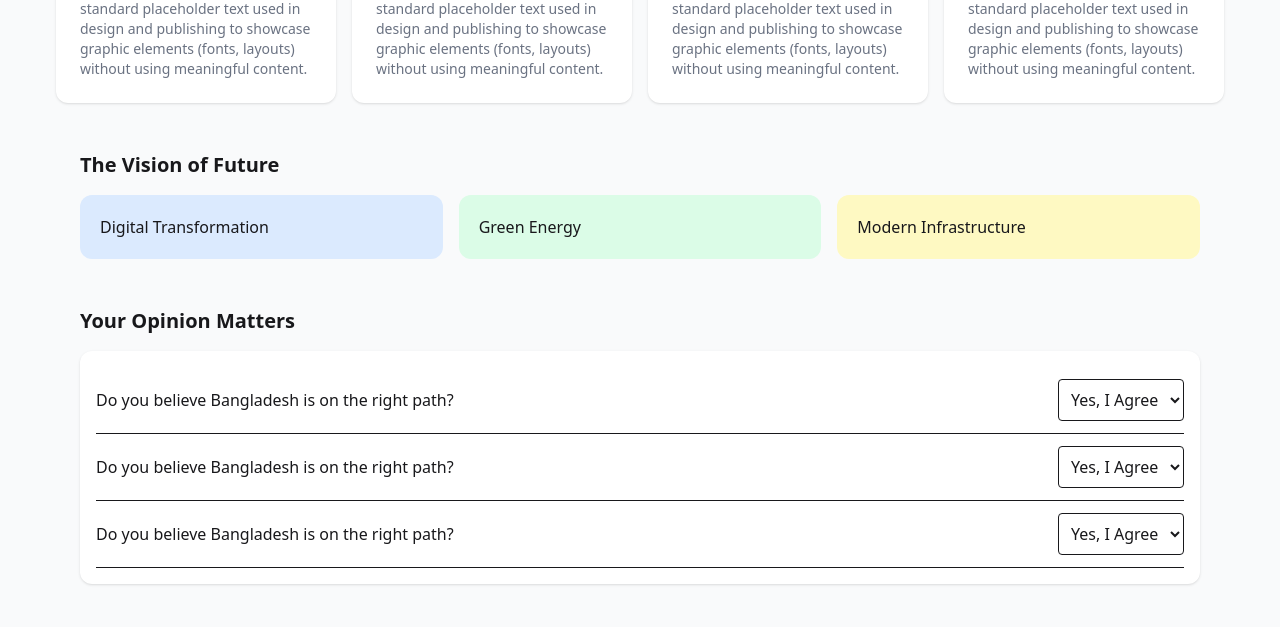
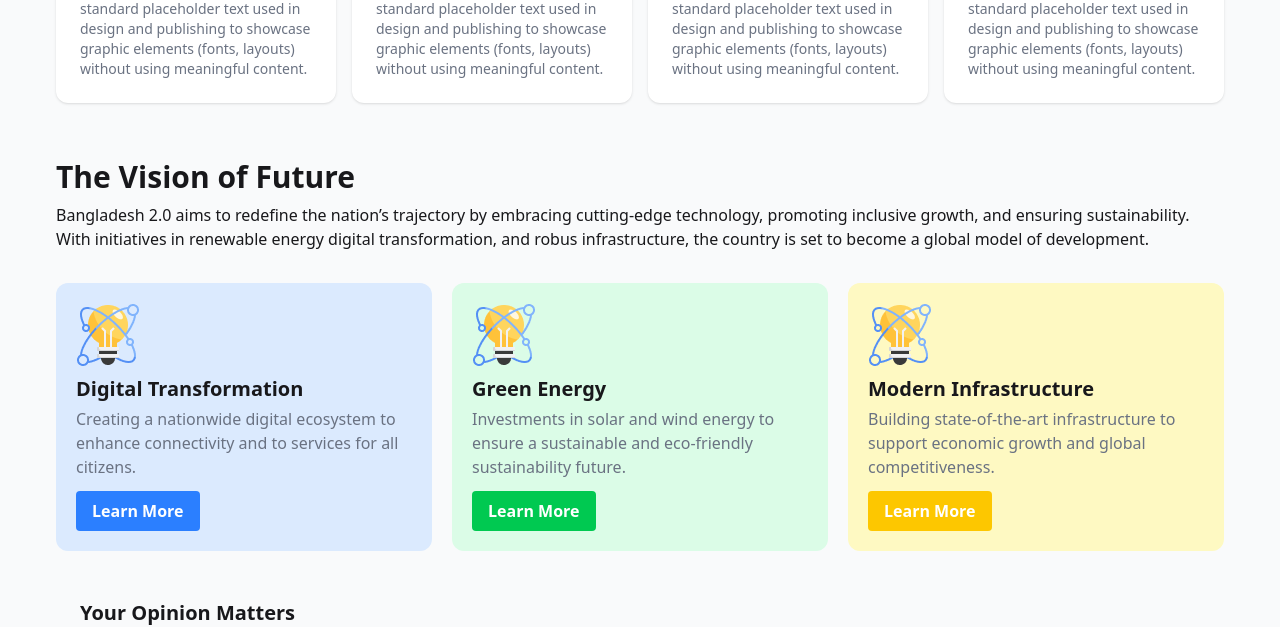
Before and after one commit to SDNATH-Git/pcc, a React (Vite) app: page / in a window 1280 px wide. Shown: the part 780-1407 px from the top of the page. Built offline with nearby package versions, Linux system fonts and the light colour scheme; no server answers.

Commit message:
added vision

```diff
--- a/src/Home/LandingPage.jsx
+++ b/src/Home/LandingPage.jsx
@@ -63,15 +63,43 @@
                 </div>
             </section >
 
-            {/* Vision */}
-            < section className="max-w-7xl mx-auto p-6" >
-                <h2 className="text-xl font-bold mb-4">The Vision of Future</h2>
-                <div className="grid grid-cols-1 md:grid-cols-3 gap-4">
-                    <div className="bg-blue-100 p-5 rounded-xl">Digital Transformation</div>
-                    <div className="bg-green-100 p-5 rounded-xl">Green Energy</div>
-                    <div className="bg-yellow-100 p-5 rounded-xl">Modern Infrastructure</div>
+
+
+            {/* <!-- section The Vision of Future --> */}
+            <section className='py-6'>
+                <h1 className='text-3xl font-extrabold py-2'>The Vision of Future</h1>
+                <p class="font-normal pb-3">Bangladesh 2.0 aims to redefine the nation’s trajectory by embracing cutting-edge
+                    technology, promoting inclusive growth, and ensuring sustainability. With initiatives in renewable energy digital transformation, and robus infrastructure, the country is set to become a global model of development.</p>
+
+                <div className='grid grid-cols-1 md:grid-cols-2 lg:grid-cols-3 gap-5 mt-5'>
+
+                    <div className='bg-blue-100 p-5 rounded-xl hover:border-t-6 hover:border-blue-500 '>
+                        <div className="text-3xl mb-2"> <img src={card} alt="Card Icon" /> </div>
+                        <h3 className='text-xl font-bold'>Digital Transformation</h3>
+                        <p className="font-medium text-gray-500 py-1">Creating a nationwide digital ecosystem to enhance connectivity and to services for all citizens.</p>
+                        <button className="bg-blue-500 hover:bg-blue-700 text-white font-bold py-2 px-4 mt-2 rounded">Learn More</button>
+                    </div>
+                    <div className='bg-green-100 p-5 rounded-xl hover:border-t-6 hover:border-green-500'>
+                        <div className="text-3xl mb-2"> <img src={card} alt="Card Icon" /> </div>
+                        <h3 className='text-xl  font-bold'>Green Energy</h3>
+                        <p class="font-medium text-gray-500 py-1">Investments in solar and wind energy to ensure a sustainable and eco-friendly
+                            sustainability future.</p>
+                        <button className="bg-green-500 hover:bg-green-700 text-white font-bold py-2 px-4 mt-2 rounded">Learn More</button>
+                    </div>
+                    <div className='bg-yellow-100 p-5 rounded-xl hover:border-t-6 hover:border-yellow-400'>
+                        <div className="text-3xl mb-2"> <img src={card} alt="Card Icon" /> </div>
+                        <h3 className='text-xl font-bold'>Modern Infrastructure</h3>
+                        <p class="font-medium text-gray-500 py-1">Building state-of-the-art infrastructure to support economic growth and global
+                            competitiveness.
+                        </p>
+                        <button className="bg-yellow-400 hover:bg-yellow-700 text-white font-bold py-2 px-4 mt-2 rounded">Learn More</button>
+                    </div>
                 </div>
-            </section >
+
+            </section>
+
+
+
 
             {/* Opinion */}
             < section className="max-w-7xl mx-auto p-6" >
```
